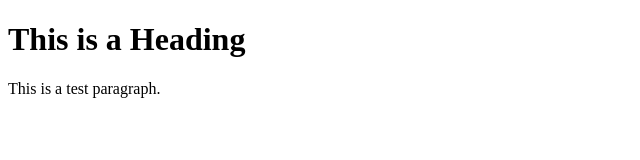
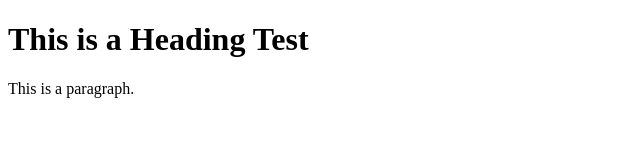
Before and after one commit to bilnetteknoloji/testrepo, a plain HTML site: page index.html in a window 1280 px wide. Shown: the whole page, without its empty margins (0-640 px from the left). Drawn offline with Linux system fonts and the light colour scheme.

Commit message:
sync test

```diff
--- a/index.html
+++ b/index.html
@@ -5,8 +5,8 @@
 </head>
 <body>
 
-<h1>This is a Heading</h1>
-<p>This is a test paragraph.</p>
+<h1>This is a Heading Test</h1>
+<p>This is a paragraph.</p>
 
 </body>
 </html>
```
